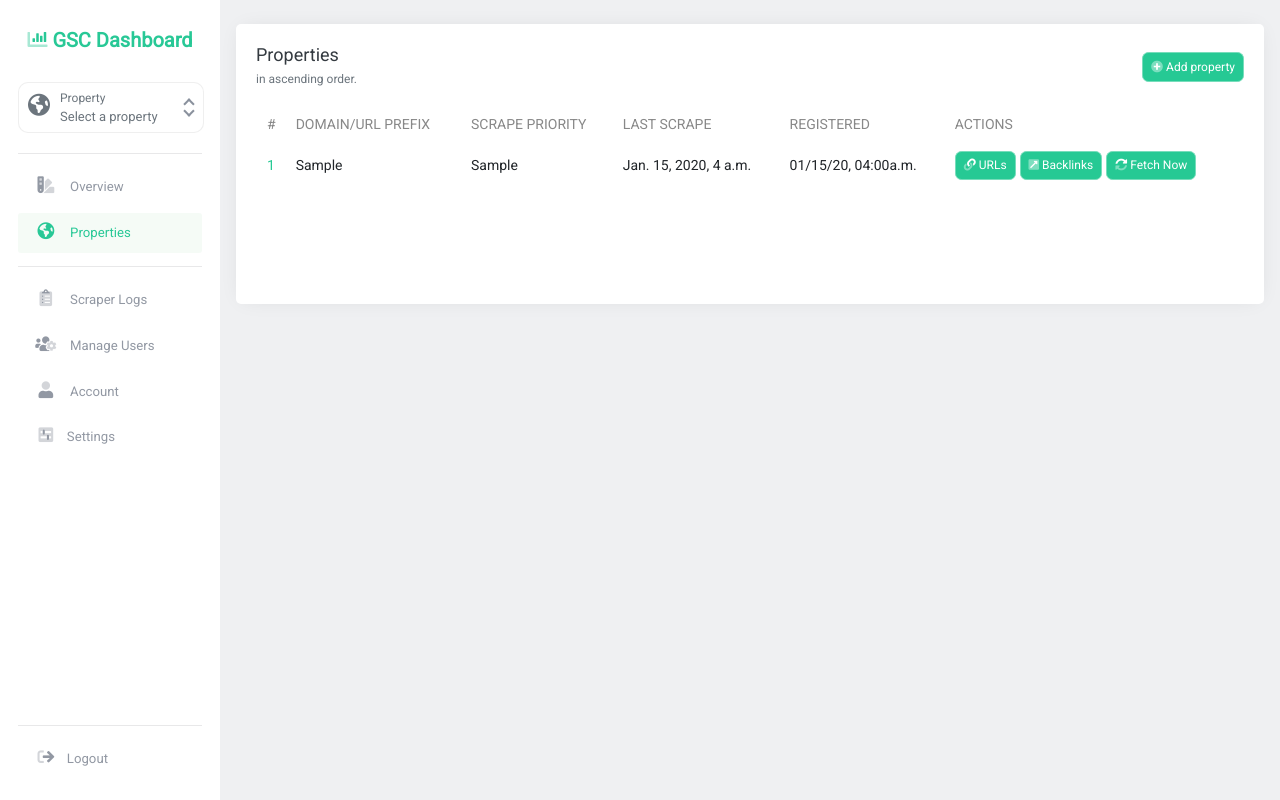
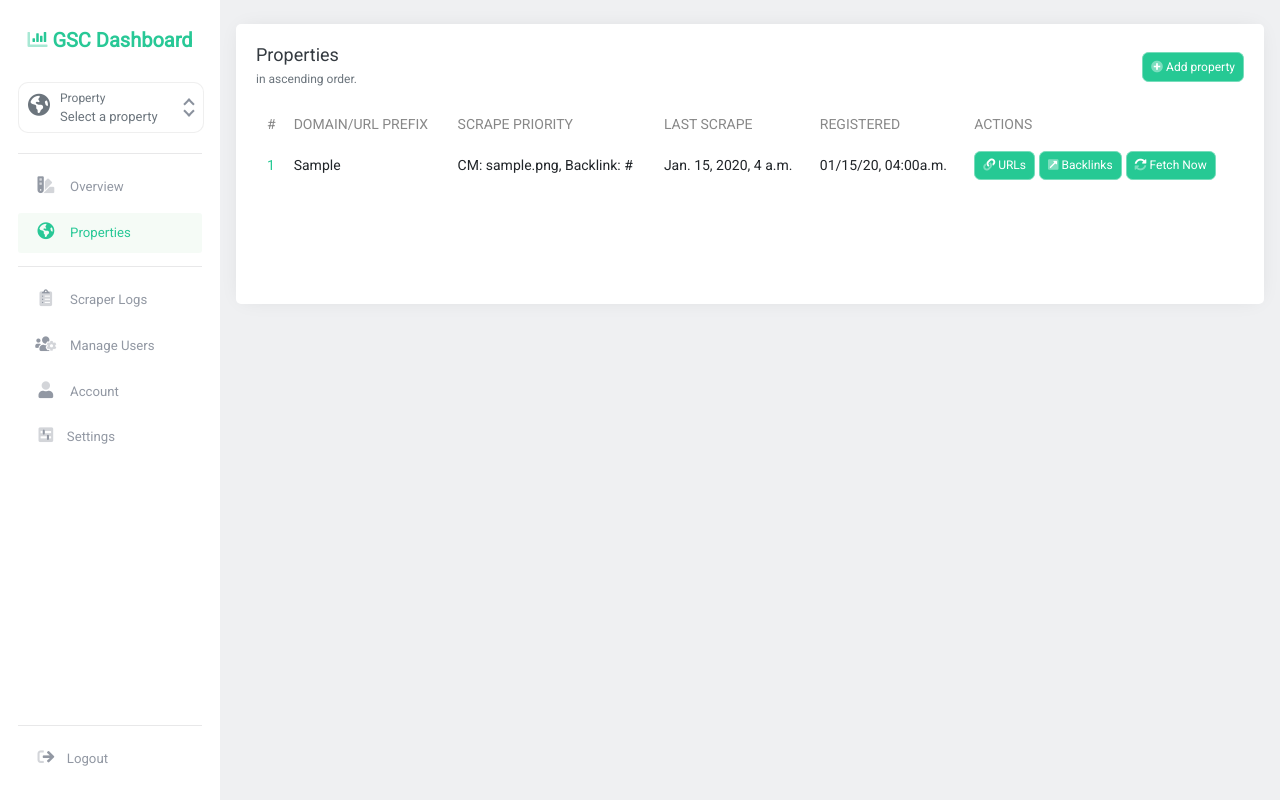
Before and after one commit to SheehabMuhammad/gsc, a Django app: page /properties/ in a window 1280 px wide. Run offline with Django 3.2, Linux system fonts and the light colour scheme; a user stored in the database is signed in; tables that the repository leaves empty hold one stand-in row (values such as "Sample post"); some libraries are stand-ins or nearby versions.

Commit message:
Updated to be able to request for backlink scrape

```diff
--- a/properties/models.py
+++ b/properties/models.py
@@ -8,7 +8,8 @@ class Property(models.Model):
     owner = models.ForeignKey(User, on_delete=models.CASCADE)
     description = models.TextField(blank=True)
     options = models.TextField(blank=True)
-    scrape_priority = models.CharField(max_length=100, default="low")
+    priority_coverage = models.CharField(max_length=100, default="low")
+    priority_backlink = models.CharField(max_length=100, default="low")
     last_scraped = models.DateTimeField(null=True, blank=True)
     is_active = models.BooleanField(default=0)
     updated_at = models.DateTimeField(auto_now=True)
--- a/properties/templates/backlinks/index.html
+++ b/properties/templates/backlinks/index.html
@@ -131,7 +131,7 @@
 
                                 <td style="width: 300px;">
                                     <span v-for="tag in backlink.tags" class="badge bg-emerald" :class="tag" style="margin-left: 3px;">{{tag}}</span>
-                                    <span class="badge bg-primary" style="margin-left: 3px;" @click="openAddToTagModal([backlink.backlink])">+Add to a tag</span>
+                                    <span class="badge bg-primary" style="margin-left: 3px;" @click="openAddToTagModal([backlink.backlink])">+</span>
                                 </td>
 
                                 <td>{{ backlink.authority }}</td>
--- a/properties/templates/properties/index.html
+++ b/properties/templates/properties/index.html
@@ -53,7 +53,7 @@
                                             {{ property.property }}
                                         </a>
                                     </td>
-                                    <td>{{ property.scrape_priority|title }}</td>
+                                    <td>CM: {{ property.priority_coverage }}, Backlink: {{ property.priority_backlink }}</td>
                                     <td>{{ property.last_scraped }}</td>
                                     <td>{{ property.created_at|date:"m/d/y, h:ia" }}</td>
 
@@ -68,18 +68,15 @@
                                                 class="btn btn-small btn-emerald">
                                                 <i class="fad fa-external-link-square-alt"></i> Backlinks
                                             </a>
+
                                             <div class="position-relative fetch-buttons-container">
                                                 <span class="btn btn-small btn-emerald"><i class="fad fa-sync-alt"></i> Fetch Now</span>
                                                 <div class="fetch-buttons position-absolute" >
-                                                    <a href="{% url 'property_scrape' property.id %}"
+                                                    <a href="{% url 'property_scrape' property.id 'coverage' %}"
                                                         class="btn btn-small btn-light">
-                                                        Coverage
+                                                        Coverage & M. Usability
                                                     </a>
-                                                    <a href="{% url 'property_scrape' property.id %}"
-                                                        class="btn btn-small btn-light">
-                                                        M. Usability
-                                                    </a>
-                                                    <a href="{% url 'property_scrape' property.id %}"
+                                                    <a href="{% url 'property_scrape' property.id 'backlink' %}"
                                                         class="btn btn-small btn-light">
                                                         Backlinks
                                                     </a>
--- a/properties/templates/urls/index.html
+++ b/properties/templates/urls/index.html
@@ -22,7 +22,7 @@
                             of {{ property.property }}
                             {% endif %}
                             {% if property.property %}
-                            <a href="{% url 'property_scrape' property.id %}" class="btn btn-small btn-warning">
+                            <a href="{% url 'property_scrape' property.id 'coverage' %}" class="btn btn-small btn-warning">
                                 <i class="fad fa-sync-alt"></i> Fetch Now
                             </a>
                             {% endif %}
--- a/properties/urls.py
+++ b/properties/urls.py
@@ -5,7 +5,7 @@ urlpatterns = [
     path("", views.index, name="index"),
     path("properties/", views.properties, name="properties"),
     path("properties/<int:property_id>/", views.property, name="property"),
-    path("property/<int:property_id>/scrape", views.property_scrape, name="property_scrape"),
+    path("property/<int:property_id>/scrape/<str:type>", views.property_scrape, name="property_scrape"),
     path("property/<int:property_id>/urls/", views.property_urls, name="property_urls"),
     path("property/<int:property_id>/backlinks/", views.property_backlinks, name="property_links"),
 
--- a/properties/views.py
+++ b/properties/views.py
@@ -66,8 +66,8 @@ def index(request):
 @login_required(login_url="/login/")
 def properties(request):
     timezone.activate(pytz.timezone("America/Chicago"))
+
     if request.method == "POST":
-
         property = request.POST["property"]
         type = request.POST["type"]
 
@@ -81,7 +81,7 @@ def properties(request):
                     property=property,
                     resource_id=resource_id,
                     owner_id=request.user.id,
-                    scrape_priority="high",
+                    priority_coverage="high",
                 )
                 property.save()
                 messages.success(request, "Property registred.")
@@ -103,13 +103,17 @@ def property(request, property_id):
 
 
 @login_required(login_url="/login/")
-def property_scrape(request, property_id):
+def property_scrape(request, property_id, type):
     timezone.activate(pytz.timezone("America/Chicago"))
 
     property = Property.objects.get(pk=property_id)
-    property.scrape_priority = "high"
+    if type == "coverage":
+        property.priority_coverage = "high"
+    if type == "backlink":
+        property.priority_backlink = "high"
+
     property.save()
-    messages.info(request,"Property tranferred to high priority scraper, scraping will be completed in the next few minutes. Priority will reset after URLs are scraped from GSC.",)
+    messages.info(request,"Scrape priority set to high. Scraper will start within few minutes. Priority will reset after URLs are scraped from GSC.",)
     return redirect(reverse("properties"))
 
 
```
Also changed, not shown: properties/migrations/0004_auto_20230220_1713.py (added).
